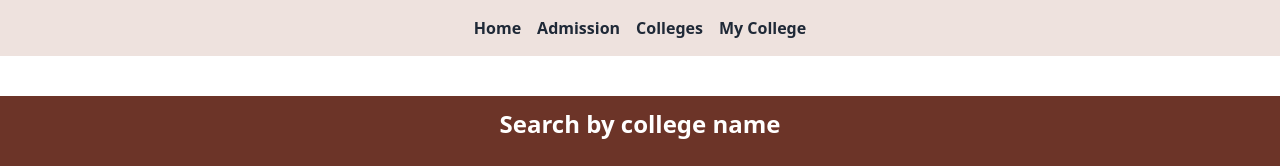
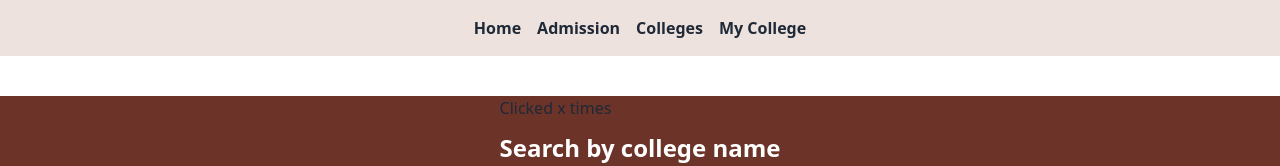
Before and after one commit to HimaloyAshis/game-start, a React (Vite) app: page / in a window 1280 px wide. Shown: the top 166 px of the page. Built offline with nearby package versions, Linux system fonts and the light colour scheme; no server answers.

Commit message:
HOC created

```diff
--- /dev/null
+++ b/src/pages/HOC/ClickCounter.jsx
@@ -0,0 +1,12 @@
+import React from 'react';
+
+const ClickCounter = () => {
+
+    return (
+        <div>
+            <button>Clicked x times</button>
+        </div>
+    );
+};
+
+export default ClickCounter;
--- /dev/null
+++ b/src/pages/HOC/FClickCounter.js
@@ -0,0 +1,18 @@
+import React from 'react';
+
+class FClickCounter extends React.Components {
+
+    state={
+        count:0
+    }
+
+    render() {
+        return (
+            <div>
+                <button>Clicked x times</button>
+            </div >
+        );
+    }
+};
+
+export default FClickCounter;
--- a/src/pages/Home.jsx
+++ b/src/pages/Home.jsx
@@ -4,6 +4,7 @@ import { useQuery } from 'react-query';
 import ThreeCard from './ThreeCard/ThreeCard';
 import reviews from '../api/reviews';
 import Review from './review/Review';
+import ClickCounter from './HOC/ClickCounter';
 
 const Home = () => {
 
@@ -26,6 +27,7 @@ const Home = () => {
                 <div>
                     <div className='flex justify-center transparent items-center'>
                         <div>
+                            <ClickCounter></ClickCounter>
                             <h1 className='my-3 text-white font-bold text-2xl'>Search by college name</h1>
                             <input className='text-center px-1 py-1 rounded m-4' type="text" name="collegeName" id="" placeholder='College Name' />
                         </div>
@@ -92,6 +94,7 @@ const Home = () => {
                 </div>
             </section>
 
+
         </div>
     );
 };
```
